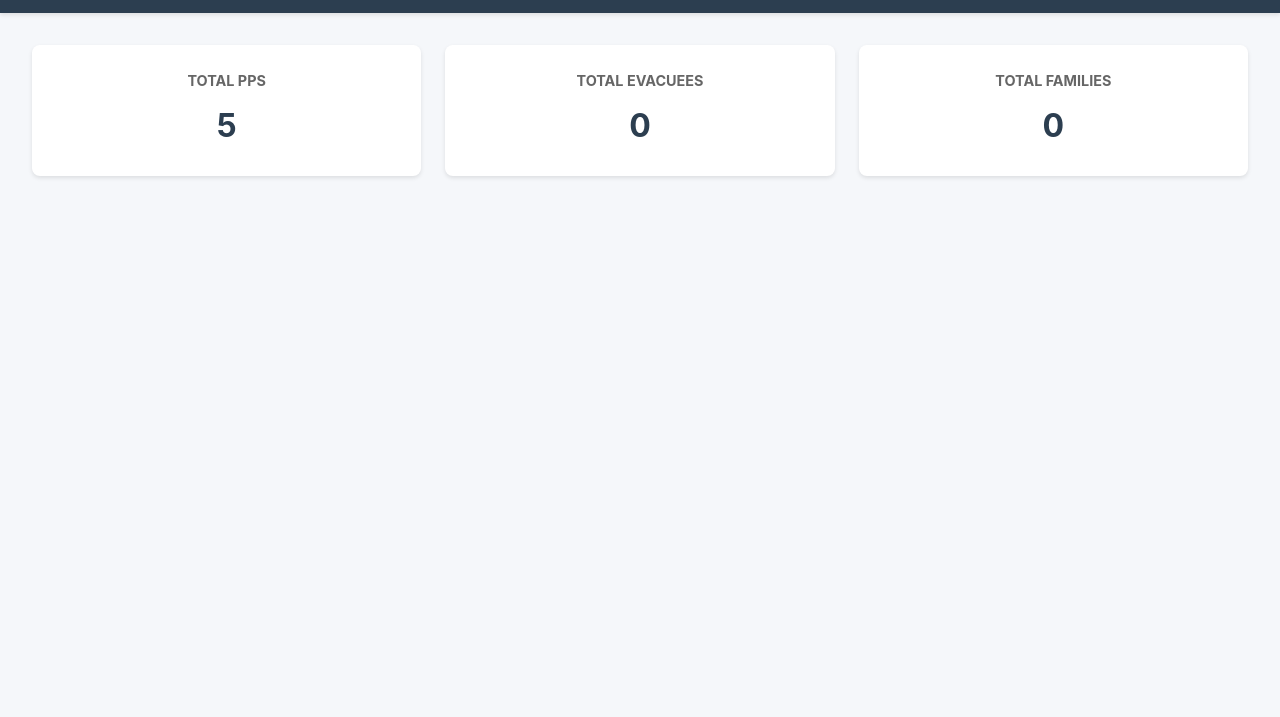
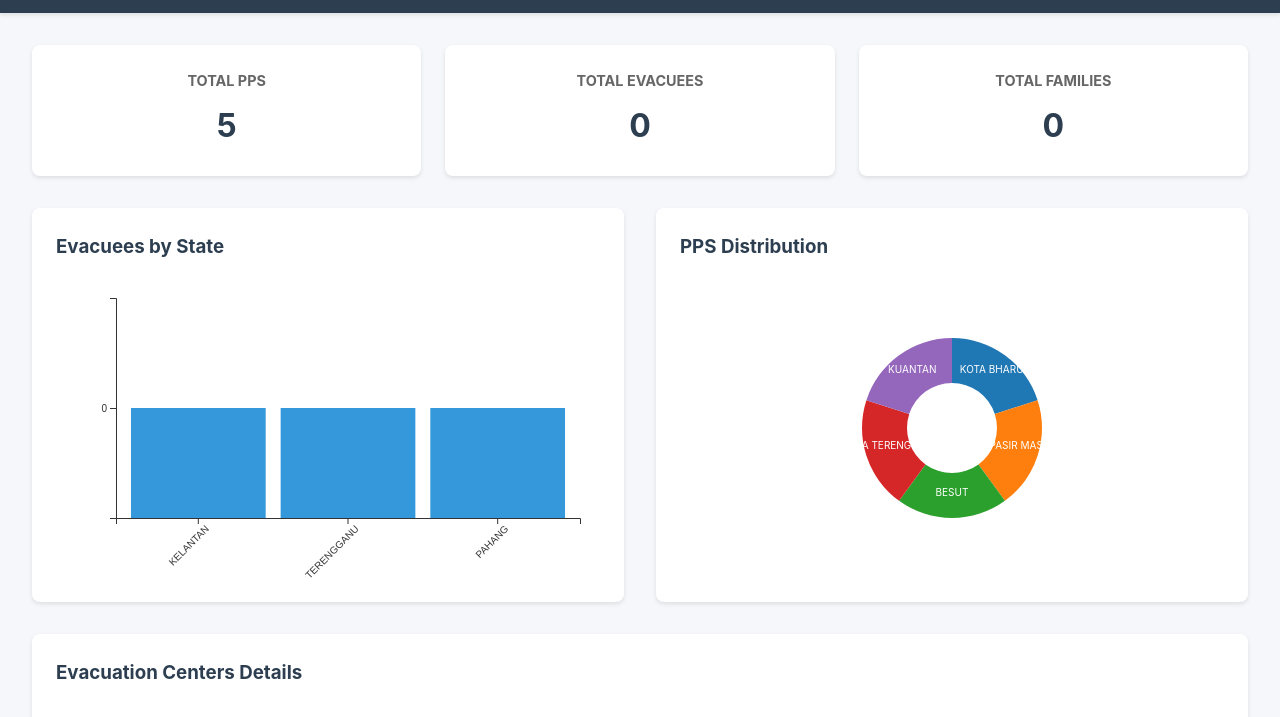
Before and after one commit to elisirdina/banjir, a plain HTML site: page docs/index.html in a window 1280 px wide. Shown: the part 57-774 px from the top of the page. Drawn offline with nearby package versions, Linux system fonts and the light colour scheme; no server answers.

Commit message:
Update index.html

```diff
--- a/docs/index.html
+++ b/docs/index.html
@@ -33,8 +33,6 @@
                     <p class="stat-value">Loading...</p>
                 </div>
             </div>
-
-            <div id="map" style="height: 500px; margin-bottom: 2rem;"></div> <!-- Add this line for the map -->
 
             <div class="chart-container">
                 <div class="chart" id="state-chart">
```
